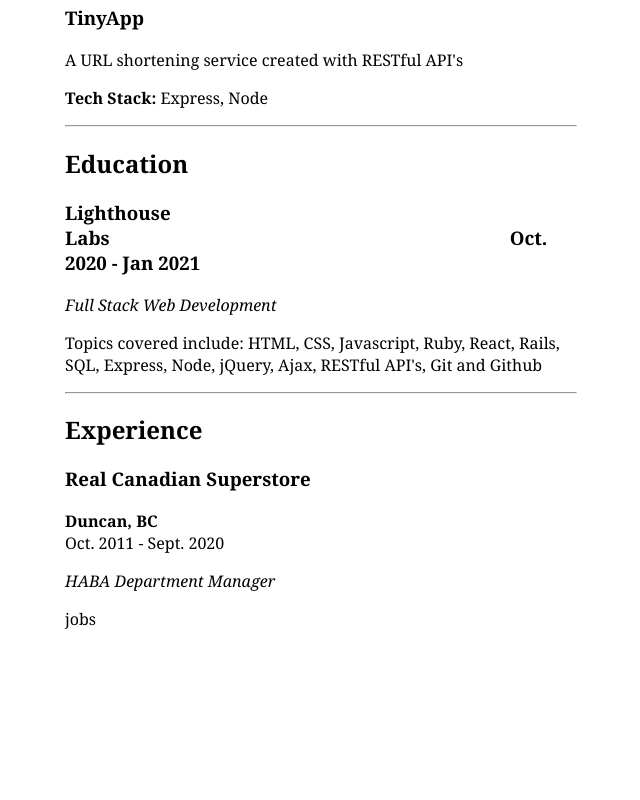
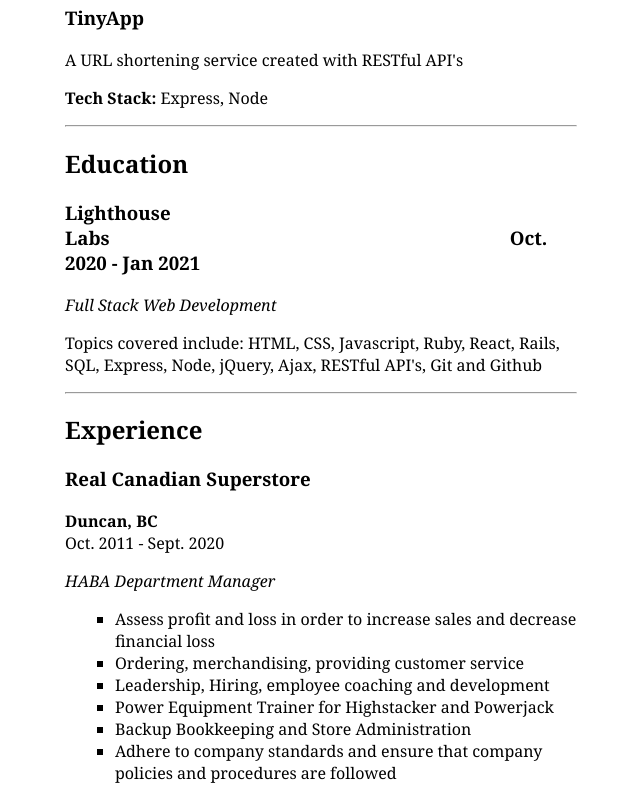
Before and after one commit to xrysen/resume, a React (Create React App) app: page / in a window 1280 px wide. Shown: the part 1117-1917 px from the top of the page, without its empty margins (319-959 px from the left). Before the commit the page ends 1763 px from the top, so only its background shows below. Built offline with nearby package versions, Linux system fonts and the light colour scheme.

Commit message:
Adds JobTaskItem component and styling for Experience component

```diff
--- a/src/App.css
+++ b/src/App.css
@@ -27,3 +27,8 @@ ul {
   bottom: 80px;
 
 }
+
+.jobTasks {
+  list-style-type: square;
+  margin-left: 50px;
+}
--- a/src/Components/Experience.jsx
+++ b/src/Components/Experience.jsx
@@ -11,13 +11,15 @@ const Experience = () => {
         dates={job.dates}
         key={job.id}
         location={job.location}
+        description={job.description}
       />
     );
   });
+
   return (
     <section className="experience">
       <h1>Experience</h1>
-      <ul>{positions}</ul>
+      <ul className = "experience">{positions}</ul>
     </section>
   );
 };
--- a/src/Components/JobTaskItem.jsx
+++ b/src/Components/JobTaskItem.jsx
@@ -1,10 +1,9 @@
 import React from "react";
-import { experience } from "../data/data";
 
 const JobTaskItem = (props) => {
 
   return (
-    <li>{props.task}</li>
+    <li>{props.description}</li>
   );
 }
 
--- a/src/Components/Jobs.jsx
+++ b/src/Components/Jobs.jsx
@@ -1,6 +1,12 @@
 import React from "react";
+import JobTaskItem from "./JobTaskItem";
 
 const Jobs = (props) => {
+  console.log(props.description);
+  const list = props.description.map((listItem) => {
+    return <JobTaskItem description = {listItem} />
+  })
+
   return (
     <li key={props.id}>
       <h3>{props.company}</h3>
@@ -11,8 +17,8 @@ const Jobs = (props) => {
       <p>
         <em>{props.title}</em>
       </p>
-      <ul>
-        <li>jobs</li>
+      <ul className = "jobTasks">
+        {list}
       </ul>
     </li>
   );
```
Also changed, not shown: 1 other file (tests, documents, lock files or other folders).
